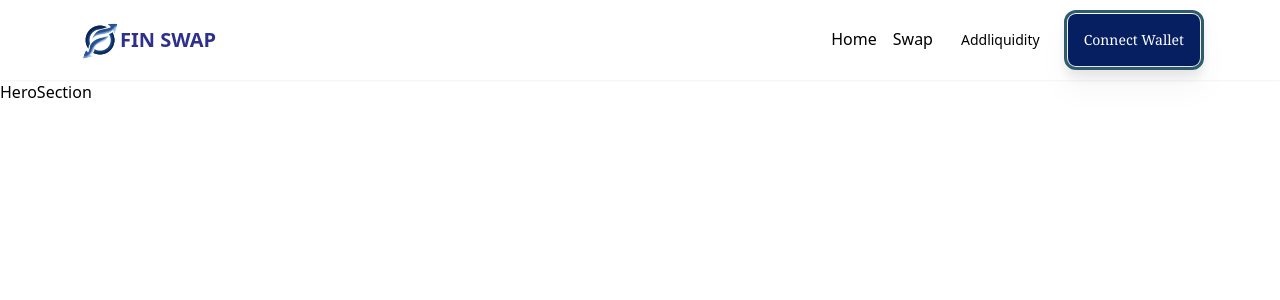
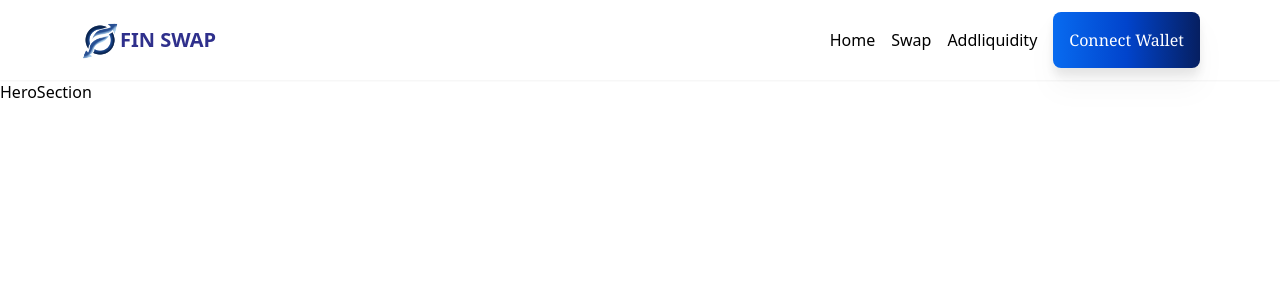
Before and after one commit to Neostis/pancakeswap-Fin-workshop, a Next.js app: page / in a window 1280 px wide. Shown: the top 300 px of the page. Built offline with nearby package versions, Linux system fonts and the light colour scheme.

Commit message:
update color connectwallet button

```diff
--- a/components/Navbar.tsx
+++ b/components/Navbar.tsx
@@ -33,49 +33,25 @@ function Navbar() {
 
                   <Link
                     href="/"
-                    // activeClass="/"
-                    // to="/"
-                    // smooth={true}
-                    // offset={50}
-                    // duration={500}
                     className="cursor-pointer text-blue-600 font-semibold px-3 py-2 text-md hover:font-black"
                   >
-                    {/* <a>Home</a> */}
                     Home
                   </Link>
                   <Link
                     href="/swap"
-                    // activeClass="swap"
-                    // to="swap"
-                    // smooth={true}
-                    // offset={50}
-                    // duration={500}
                     className="cursor-pointer hover:bg-blue-600 text-black hover:text-white px-3 py-2 rounded-md text-sm font-medium"
                   >
                     Swap
                   </Link>
                   <Link
                     href="/addliquidity"
-                    // activeClass="work"
-                    // to="work"
-                    // smooth={true}
-                    // offset={50}
-                    // duration={500}
+                    className="cursor-pointer hover:bg-blue-600 text-black hover:text-white px-3 py-2 rounded-md text-sm font-medium">
+                    Addliquidity
 
-                  >
-                    <a className="cursor-pointer hover:bg-blue-600 text-black hover:text-white px-3 py-2 rounded-md text-sm font-medium">
-
-                    Addliquidity
-                    </a>
                   </Link>
                   <button
-                    // href="/addliquidity"
-                    // activeClass="contact"
-                    // to="contact"
-                    // smooth={true}
-                    // offset={50}
-                    // duration={500}
-                    className="p-4  font-serif text-textwhite bg-bluebg outline outline-offset-1 text-back-700 sm: text-sm outline-[#2f5c6d] bg-red rounded-lg  drop-shadow-xl  top-3 right-6 transition ease-in-out delay-150 bg-[#00A8E8 hover:-translate-y-1 hover:scale-110 hover:bg-[#4E9CE3] duration-300"
+                    // className="p-4  font-serif text-textwhite bg-bluebg outline outline-offset-1 text-back-700 sm: text-sm outline-[#2f5c6d] bg-red rounded-lg  drop-shadow-xl  top-3 right-6 transition ease-in-out delay-150 bg-[#00A8E8 hover:-translate-y-1 hover:scale-110 hover:bg-[#4E9CE3] duration-300"
+                    className="p-4  font-serif bg-gradient-to-r from-blueclean via-bluesky to-bluebg text-textwhite  utline outline-offset-1 text-back-700 rounded-lg  outline-[#2f5c6d] drop-shadow-xl  top-3 right-6 transition ease-in-out delay-150 bg-[#00A8E8 hover:-translate-y-1 hover:scale-110 hover:bg-[#4E9CE3] duration-300"
                   >
                     Connect Wallet
                   </button>
@@ -128,7 +104,7 @@ function Navbar() {
             </div>
           </div>
         </div>
-        {/*
+
         <Transition
           show={isOpen}
           enter="transition ease-out duration-100 transform"
@@ -146,53 +122,28 @@ function Navbar() {
               >
               <Link
                     href="/"
-                  activeClass="home"
-                  to="home"
-                  smooth={true}
-                  offset={50}
-                  duration={500}
-                  className="cursor-pointer hover:bg-blue-600 text-black hover:text-white block px-3 py-2 rounded-md text-base font-medium"
+                    className="cursor-pointer text-blue-600 font-semibold px-3 py-2 text-md hover:font-black"
                   >
                     Home
                   </Link>
                   <Link
-                  href="/about"
-                  activeClass="about"
-                  to="about"
-                  smooth={true}
-                  offset={50}
-                  duration={500}
-                  className="cursor-pointer hover:bg-blue-600 text-black hover:text-white block px-3 py-2 rounded-md text-base font-medium"
+                    href="/swap"
+                    className="cursor-pointer hover:bg-blue-600 text-black hover:text-white px-3 py-2 rounded-md text-sm font-medium"
                   >
-                  About
-                </Link>
-
-                <Link
-                  href="/work"
-                  activeClass="work"
-                  to="work"
-                  smooth={true}
-                  offset={50}
-                  duration={500}
-                  className="cursor-pointer hover:bg-blue-600 text-black hover:text-white block px-3 py-2 rounded-md text-base font-medium"
-                >
-                  Projects
+                    Swap
                   </Link>
                   <Link
-                  href="/contact"
-                  activeClass="work"
-                  to="work"
-                  smooth={true}
-                  offset={50}
-                  duration={500}
-                  className="cursor-pointer hover:bg-blue-600 text-black hover:text-white block px-3 py-2 rounded-md text-base font-medium"
+                    href="/addliquidity"
                   >
-                  Contact
+                    <a className="cursor-pointer hover:bg-blue-600 text-black hover:text-white px-3 py-2 rounded-md text-sm font-medium">
+
+                    Addliquidity
+                    </a>
                   </Link>
               </div>
             </div>
           )}
-        </Transition> */}
+        </Transition>
       </nav>
     </div>
   );
--- a/style-preset.js
+++ b/style-preset.js
@@ -15,6 +15,8 @@ module.exports = {
       'redbg': "#D70000",
       'textblue': '#2F308C',
       'bluebg': '#061F61',
+      'bluesky': '#0144CC',
+      'blueclean': '#086BF0',
     }
 
   }
```
Lines whose indentation alone changed are shown as unchanged.
